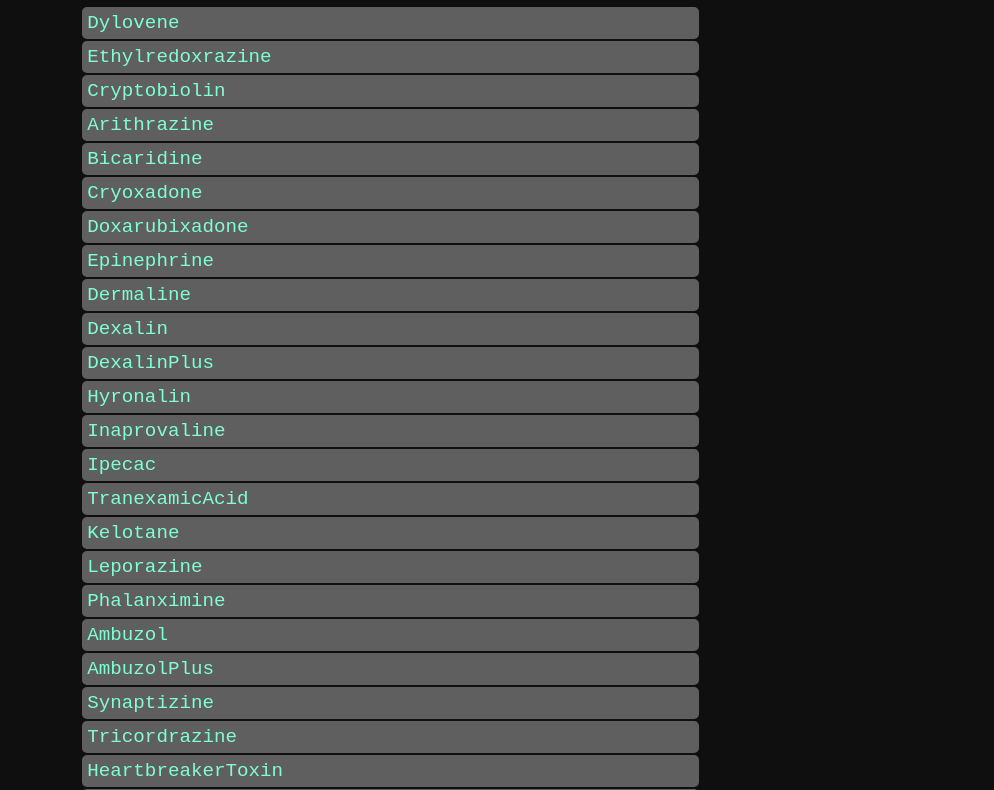
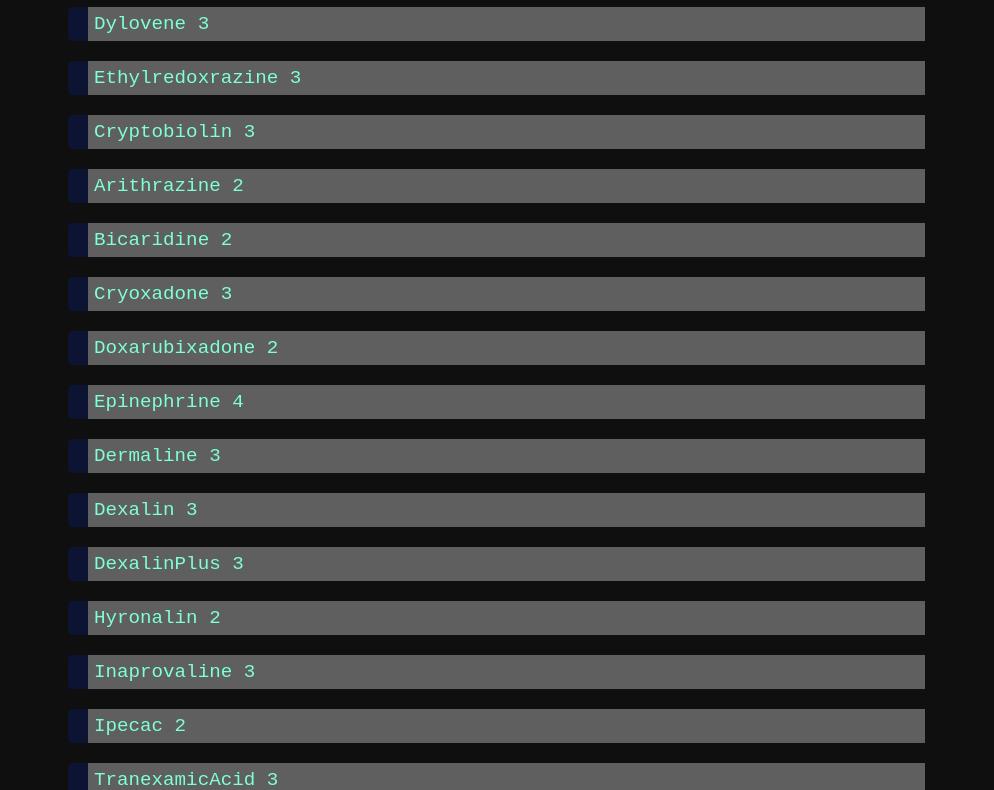
Before and after one commit to ABuffaloHerd/ss14-chems, a plain HTML site: page index.html in a window 1280 px wide. Shown: the part 250-1040 px from the top of the page, without its empty margins (0-994 px from the left). Drawn offline with Linux system fonts and the light colour scheme; a web font is replaced by a local one.

Commit message:
fixed script to keep reaction ratios

```diff
--- a/script.js
+++ b/script.js
@@ -21,9 +21,12 @@ function renderTreeOLD(data, container) {
 
 function renderTree(data, container) {
     data["chems"].forEach(element => {
+        const outer = document.createElement('div');
+        outer.className = 'outer';
+
         const thing = document.createElement('div');
         thing.className = 'tree-item';
-        thing.textContent = element["name"];
+        thing.textContent = element["name"] + " " + element["amount"];
         thing.id = element["name"]
 
         // Create a container for the nested tree
@@ -48,8 +51,11 @@ function renderTree(data, container) {
             }
         });
 
-        container.appendChild(thing);
-        container.appendChild(nestedContainer);
+
+        outer.appendChild(thing);
+        outer.appendChild(nestedContainer);
+
+        container.appendChild(outer);
 
         // Render the nested tree if there are reactants
         if (element.reactants && element.reactants.length > 0) {
--- a/styles.css
+++ b/styles.css
@@ -16,8 +16,7 @@ body h2 {
 body div {
     color:aquamarine;
     font-family: 'Courier New', Courier, monospace;
-    margin-left: 2%;
-    border-radius: 5px;
+    margin-left: 20px;
 }
 
 @font-face {
@@ -29,10 +28,9 @@ body div {
 
 .tree-item {
     background-color: #5f5f5f;
-    width: 50%;
+    width: auto;
     font-size:larger;
-    padding: 5px;
-    margin-bottom: 2px;
+    padding: 6px;
 }
 
 .tree-item.base {
@@ -45,3 +43,10 @@ body div {
     border-radius: 0px;
     color:red;
 }
+
+.outer {
+    width: 70%;
+    background-color: #0c1333;
+    border-radius: 5px;
+    margin-bottom: 20px;
+}
```
Also changed, not shown: file.json, 1 other file.
